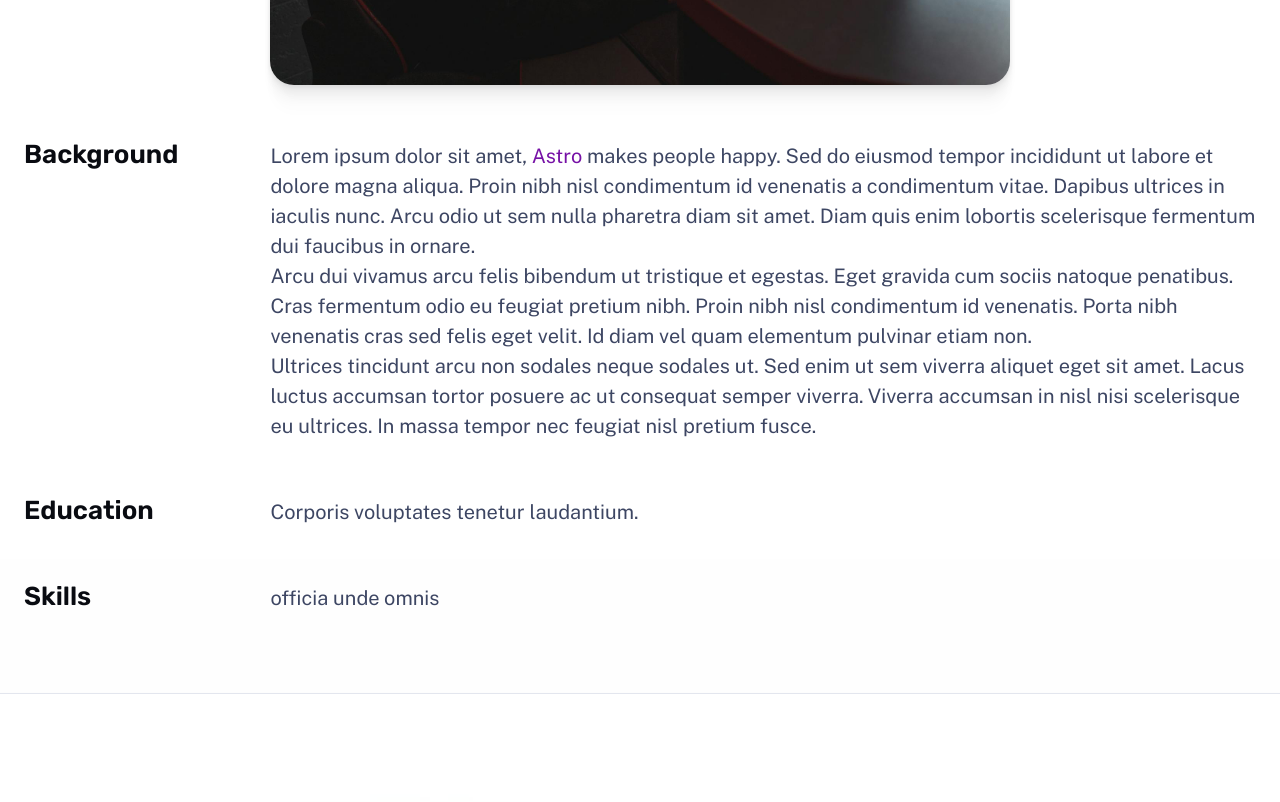
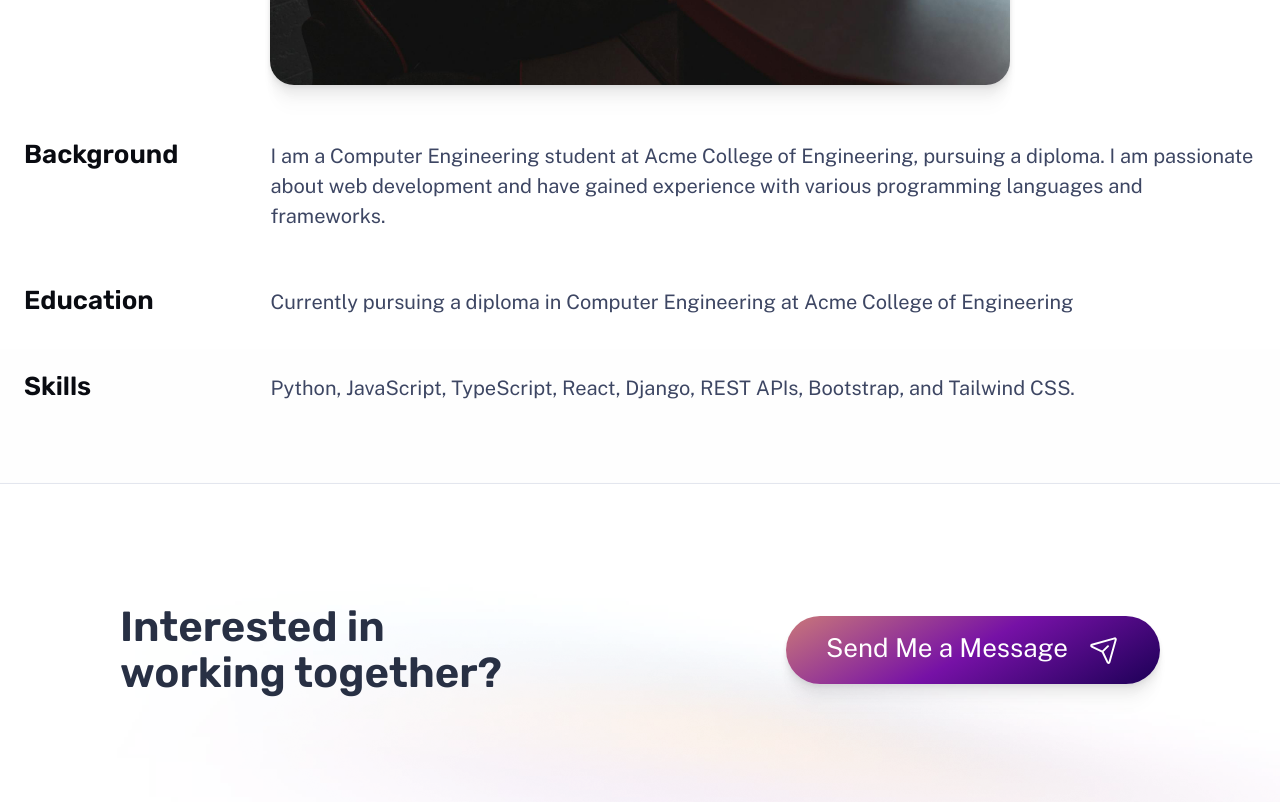
Before and after one commit to Gopal-Khadka/Personal-Portfolio, an Astro site: page /about in a window 1280 px wide. Shown: the part 798-1600 px from the top of the page. Built offline with nearby package versions, Linux system fonts and the light colour scheme; Astro itself is replaced by a stand-in of ours.

Commit message:
Modify about page

```diff
--- a/src/components/IconPaths.ts
+++ b/src/components/IconPaths.ts
@@ -33,6 +33,7 @@ export const iconPaths = {
   "dribbble-logo": `<circle cx="128" cy="128" r="96" fill="none" stroke-linecap="round" stroke-linejoin="round" stroke-width="16"/><path fill="none" stroke-linecap="round" stroke-linejoin="round" stroke-width="16" d="M71 205a160 160 0 0 1 137-77l16 1m-36-76a160 160 0 0 1-124 59 165 165 0 0 1-30-3"/><path fill="none" stroke-linecap="round" stroke-linejoin="round" stroke-width="16" d="M86 42a161 161 0 0 1 74 177"/>`,
   "discord-logo": `<circle stroke="none" cx="96" cy="144" r="12"/><circle stroke="none" cx="160" cy="144" r="12"/><path fill="none" stroke-linecap="round" stroke-linejoin="round" stroke-width="16" d="M74 80a175 175 0 0 1 54-8 175 175 0 0 1 54 8m0 96a175 175 0 0 1-54 8 175 175 0 0 1-54-8"/><path fill="none" stroke-linecap="round" stroke-linejoin="round" stroke-width="16" d="m155 182 12 24a8 8 0 0 0 9 4c25-6 46-16 61-30a8 8 0 0 0 3-8L206 59a8 8 0 0 0-5-5 176 176 0 0 0-30-9 8 8 0 0 0-9 5l-8 24m-53 108-12 24a8 8 0 0 1-9 4c-25-6-46-16-61-30a8 8 0 0 1-3-8L50 59a8 8 0 0 1 5-5 176 176 0 0 1 30-9 8 8 0 0 1 9 5l8 24"/>`,
   "linkedin-logo": `<rect width="184" height="184" x="36" y="36" fill="none" stroke-linecap="round" stroke-linejoin="round" stroke-width="16" rx="8"/><path fill="none" stroke-linecap="round" stroke-linejoin="round" stroke-width="16" d="M120 112v64m-32-64v64m32-36a28 28 0 0 1 56 0v36"/><circle stroke="none" cx="88" cy="80" r="12"/>`,
+  "medium-logo": `<path d="M216 40H40a16 16 0 0 0-16 16v144a16 16 0 0 0 16 16h176a16 16 0 0 0 16-16V56a16 16 0 0 0-16-16M72 144a8 8 0 0 1-4.89 7.37A7.9 7.9 0 0 1 64 152H52a8 8 0 0 1 0-16h4V88h-4a8 8 0 0 1 0-16h12a8 8 0 0 1 6.91 4L92 112.12 113.09 76a8 8 0 0 1 6.91-4h12a8 8 0 0 1 0 16h-4v48h4a8 8 0 0 1 0 16h-12a7.9 7.9 0 0 1-3.11-.63A8 8 0 0 1 112 144v-34.41L98.91 132a8 8 0 0 1-13.82 0L72 109.59Zm128 40H88a8 8 0 0 1 0-16h112a8 8 0 0 1 0 16m0-32h-40a8 8 0 0 1 0-16h40a8 8 0 0 1 0 16m0-32h-40a8 8 0 0 1 0-16h40a8 8 0 0 1 0 16"/>`,
   "instagram-logo": `<circle cx="128" cy="128" r="40" fill="none" stroke-miterlimit="10" stroke-width="16"/><rect width="184" height="184" x="36" y="36" fill="none" stroke-linecap="round" stroke-linejoin="round" stroke-width="16" rx="48"/><circle cx="180" cy="76" r="12" stroke="none" />`,
   "tiktok-logo": `<path fill="none" stroke-linecap="round" stroke-linejoin="round" stroke-width="16" d="M168 106a96 96 0 0 0 56 18V84a56 56 0 0 1-56-56h-40v128a28 28 0 1 1-40-25V89a68 68 0 1 0 80 67Z"/>`,
   "js-lang": `<path d="M176 224h24a8 8 0 0 0 8-8V88l-56-56H56a8 8 0 0 0-8 8v72" fill="none" stroke="currentColor" stroke-linecap="round" stroke-linejoin="round" stroke-width="16"/><path fill="none" stroke="currentColor" stroke-linecap="round" stroke-linejoin="round" stroke-width="16" d="M152 32v56h56m-72.1 65.6s-29.43-7.78-31.8 11 38.43 10.12 35.78 30.72c-2.47 19.16-31.78 11-31.78 11M36 190a18 18 0 0 0 36 0v-38"/>`,
@@ -40,4 +41,5 @@ export const iconPaths = {
   git: `<path fill="none" d="M0 0h256v256H0z"/><path d="M64 88v24a16 16 0 0 0 16 16h96a16 16 0 0 0 16-16V88" stroke="currentColor" stroke-linecap="round" stroke-linejoin="round" stroke-width="16"/><path stroke="currentColor" stroke-linecap="round" stroke-linejoin="round" stroke-width="16" d="M128 128v40"/><circle cx="64" cy="64" r="24" stroke="currentColor" stroke-linecap="round" stroke-linejoin="round" stroke-width="16"/><circle cx="128" cy="192" r="24" stroke="currentColor" stroke-linecap="round" stroke-linejoin="round" stroke-width="16"/><circle cx="192" cy="64" r="24" stroke="currentColor" stroke-linecap="round" stroke-linejoin="round" stroke-width="16"/>`,
   "ts-lang": `<path d="M135.9 153.6s-29.43-7.78-31.8 11 38.43 10.12 35.78 30.72c-2.47 19.16-31.78 11-31.78 11" fill="none" stroke="currentColor" stroke-linecap="round" stroke-linejoin="round" stroke-width="16"/><path d="M176 224h24a8 8 0 0 0 8-8V88l-56-56H56a8 8 0 0 0-8 8v72" fill="none" stroke="currentColor" stroke-linecap="round" stroke-linejoin="round" stroke-width="16"/><path fill="none" stroke="currentColor" stroke-linecap="round" stroke-linejoin="round" stroke-width="16" d="M152 32v56h56M80 152H40m20 0v56"/>`,
   "react-lang": `<path fill="none" d="M0 0h256v256H0z"/><ellipse cx="128" cy="128" rx="44.13" ry="116.33" transform="rotate(-45 128 128)" fill="none" stroke="currentColor" stroke-linecap="round" stroke-linejoin="round" stroke-width="16"/><ellipse cx="128" cy="128" rx="116.33" ry="44.13" transform="rotate(-45 128 128)" fill="none" stroke="currentColor" stroke-linecap="round" stroke-linejoin="round" stroke-width="16"/><circle cx="128" cy="128" r="12"/>`,
+  student: `<path fill="none" d="M0 0h256v256H0z"/><path fill="none" stroke="currentColor" stroke-linecap="round" stroke-linejoin="round" stroke-width="16" d="M32 64v80m24 72c15.7-24.08 41.11-40 72-40s56.3 15.92 72 40m24-152-96 32-96-32 96-32z"/><path d="M169.34 82.22a56 56 0 1 1-82.68 0" fill="none" stroke="currentColor" stroke-linecap="round" stroke-linejoin="round" stroke-width="16"/>`,
 };
--- a/src/components/Nav.astro
+++ b/src/components/Nav.astro
@@ -30,6 +30,11 @@ const iconLinks: {
     label: "GitHub",
     href: "https://github.com/Gopal-Khadka",
     icon: "github-logo",
+  },
+  {
+    label: "Medium",
+    href: "https://khadkagopal.medium.com",
+    icon: "medium-logo",
   },
 ];
 
@@ -84,7 +89,7 @@ const isCurrentPage = (href: string) => {
       <div class="socials">
         {
           iconLinks.map(({ href, icon, label }) => (
-            <a href={href} class="social">
+            <a href={href} class="social" target="_blank">
               <span class="sr-only">{label}</span>
               <Icon icon={icon} />
             </a>
--- a/src/pages/about.astro
+++ b/src/pages/about.astro
@@ -12,46 +12,41 @@ import Hero from "../components/Hero.astro";
         title="About"
         tagline="Thanks for stopping by. Read below to learn more about myself and my background."
       >
-        <img width="1553" alt="Gopal Khadka working at office" height="873" src="/assets/at-work.jpg" />
+        <img
+          width="1553"
+          alt="Gopal Khadka working at office"
+          height="873"
+          src="/assets/at-work.jpg"
+        />
       </Hero>
 
       <section>
         <h2 class="section-title">Background</h2>
         <div class="content">
           <p>
-            Lorem ipsum dolor sit amet, <a href="https://astro.build/">Astro</a>
-            makes people happy. Sed do eiusmod tempor incididunt ut labore et dolore
-            magna aliqua. Proin nibh nisl condimentum id venenatis a condimentum
-            vitae. Dapibus ultrices in iaculis nunc. Arcu odio ut sem nulla pharetra
-            diam sit amet. Diam quis enim lobortis scelerisque fermentum dui faucibus
-            in ornare.
-          </p>
-          <p>
-            Arcu dui vivamus arcu felis bibendum ut tristique et egestas. Eget
-            gravida cum sociis natoque penatibus. Cras fermentum odio eu feugiat
-            pretium nibh. Proin nibh nisl condimentum id venenatis. Porta nibh
-            venenatis cras sed felis eget velit. Id diam vel quam elementum
-            pulvinar etiam non.
-          </p>
-          <p>
-            Ultrices tincidunt arcu non sodales neque sodales ut. Sed enim ut
-            sem viverra aliquet eget sit amet. Lacus luctus accumsan tortor
-            posuere ac ut consequat semper viverra. Viverra accumsan in nisl
-            nisi scelerisque eu ultrices. In massa tempor nec feugiat nisl
-            pretium fusce.
+            I am a Computer Engineering student at Acme College of Engineering,
+            pursuing a diploma. I am passionate about web
+            development and have gained experience with various programming
+            languages and frameworks.
           </p>
         </div>
       </section>
       <section>
         <h2 class="section-title">Education</h2>
         <div class="content">
-          <p>Corporis voluptates tenetur laudantium.</p>
+          <p>
+            Currently pursuing a diploma in Computer Engineering at Acme College
+            of Engineering
+          </p>
         </div>
       </section>
       <section>
         <h2 class="section-title">Skills</h2>
         <div class="content">
-          <p>officia unde omnis</p>
+          <p>
+            Python, JavaScript, TypeScript, React, Django, REST APIs, Bootstrap,
+            and Tailwind CSS.
+          </p>
         </div>
       </section>
     </main>
--- a/src/pages/index.astro
+++ b/src/pages/index.astro
@@ -58,7 +58,7 @@ const technologies: { label: string; icon: keyof typeof iconPaths }[] = [
           <div class="roles">
             <Pill><Icon icon="code" size="1.33em" /> Web Developer</Pill>
             <Pill><Icon icon="pencil-line" size="1.33em" /> Writer</Pill>
-            <Pill><Icon icon="microphone-stage" size="1.33em" /> Student</Pill>
+            <Pill><Icon icon="student" size="1.33em" /> Student</Pill>
           </div>
         </Hero>
 
```
